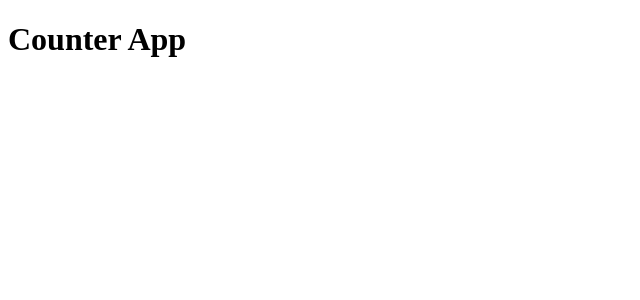
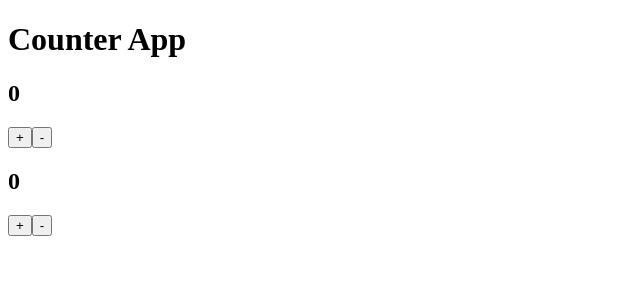
Before and after one commit to BBarden93/ReactCounter, a React (Create React App) app: page / in a window 1280 px wide. Shown: the top 300 px of the page, without its empty margins (0-640 px from the left). Built offline with nearby package versions, Linux system fonts and the light colour scheme.

Commit message:
imprt and export components

```diff
--- a/src/App.js
+++ b/src/App.js
@@ -1,4 +1,5 @@
 import React from 'react'
+import Counter from './Counter.js'
 
 class App extends React.Component {
 
@@ -6,6 +7,8 @@ class App extends React.Component {
         return (
             <div className="App">
                 <h1>Counter App</h1>
+                <Counter/>
+                <Counter/>
             </div>
         )
     }
--- a/src/Counter.js
+++ b/src/Counter.js
@@ -33,3 +33,5 @@ class Counter extends React.Component {
         )
     }
 }
+
+export default Counter
```
